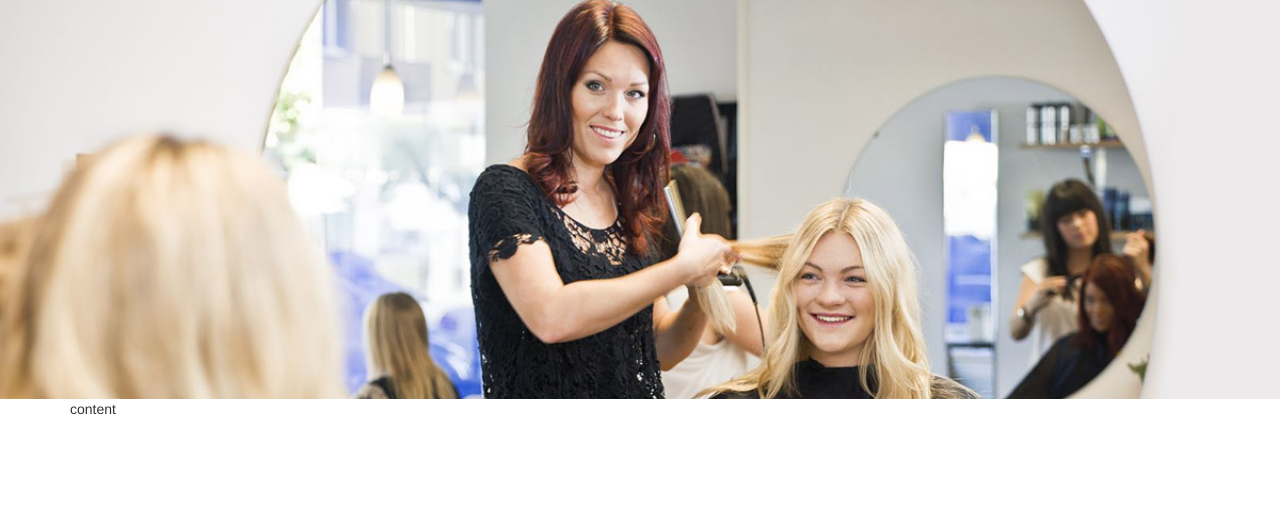
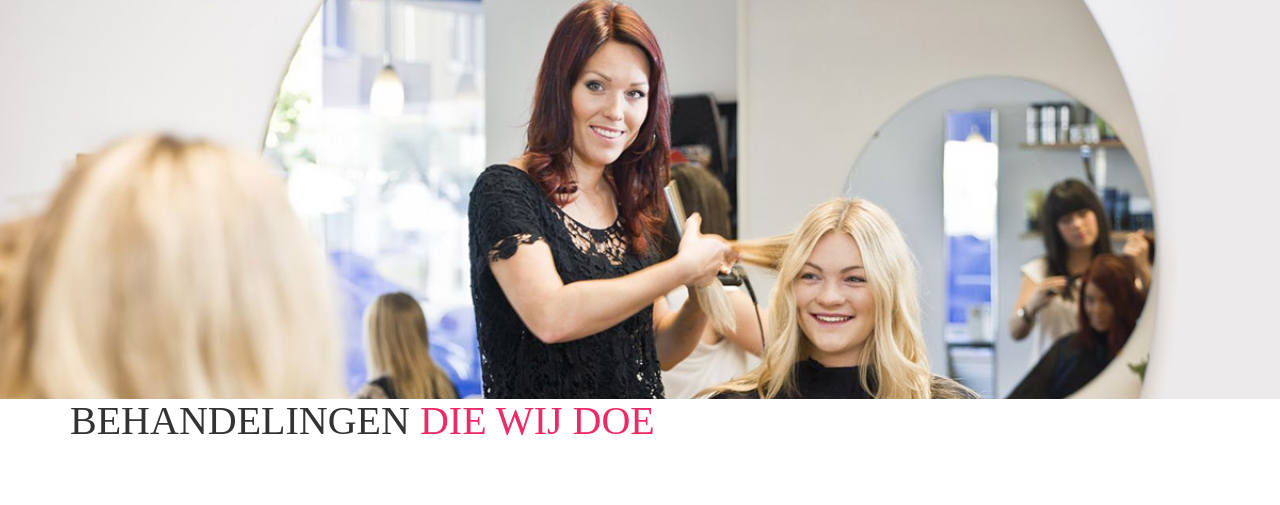
Before and after one commit to NickSmeding/VisagieByCem, a PHP site: page /view/homepage.php in a window 1280 px wide. Shown: the part 153-658 px from the top of the page. Run offline with PHP 8.4, Linux system fonts and the light colour scheme.

Commit message:
edit layout

```diff
--- a/assets/css/style.css
+++ b/assets/css/style.css
@@ -1,3 +1,14 @@
+h2{
+    font-size: 40px;
+    text-transform: uppercase;
+    font-family: "Times New Roman", Times, serif;
+    margin: 0;
+}
+
+span{
+    color: #ed2966;
+}
+
 /* START - Navbar */
 .navbar{
     border-radius: 0px;
--- a/view/homepage.php
+++ b/view/homepage.php
@@ -10,7 +10,7 @@
 <div class="container">
     <div class="row">
         <div class="col-sm-12">
-            content
+            <h2>behandelingen <span>die wij doe</span></h2>
         </div>
     </div>
 </div>
```
